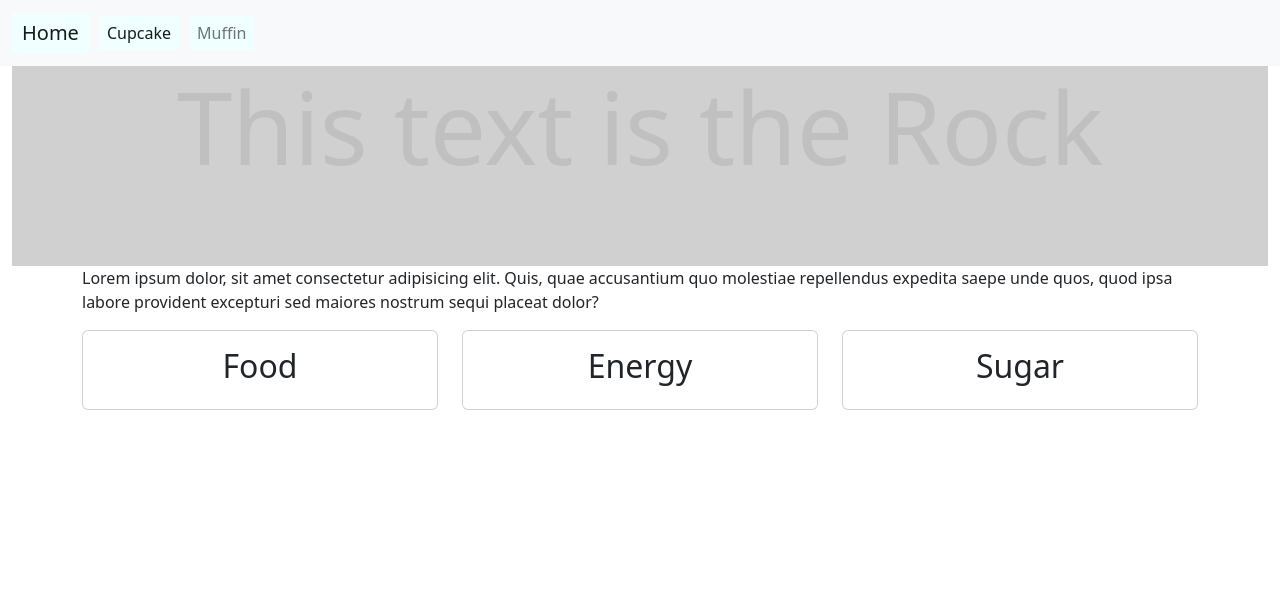
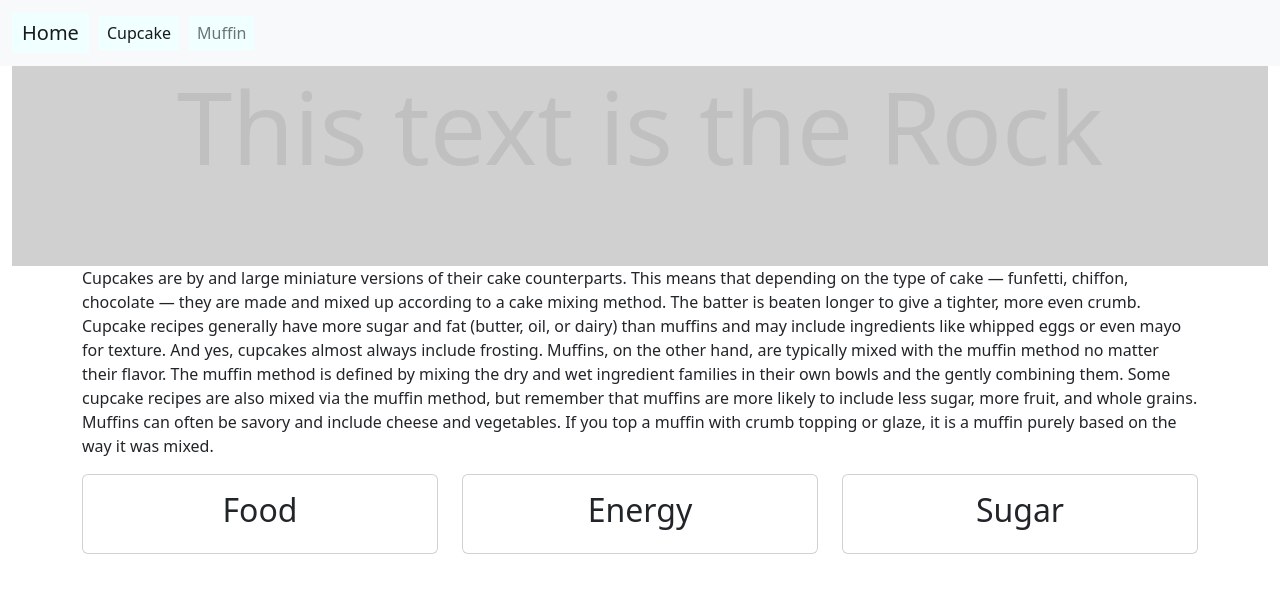
Before and after one commit to gyarab/2022_3e_wa_s2_sramkova, a plain HTML site: page index.html in a window 1280 px wide. Drawn offline with nearby package versions, Linux system fonts and the light colour scheme.

Commit message:
Add files via upload

```diff
--- a/index.html
+++ b/index.html
@@ -39,7 +39,7 @@
     </div>
 
     <div class="container">
-      <p>Lorem ipsum dolor, sit amet consectetur adipisicing elit. Quis, quae accusantium quo molestiae repellendus expedita saepe unde quos, quod ipsa labore provident excepturi sed maiores nostrum sequi placeat dolor?</p>
+      <p>Cupcakes are by and large miniature versions of their cake counterparts. This means that depending on the type of cake — funfetti, chiffon, chocolate — they are made and mixed up according to a cake mixing method. The batter is beaten longer to give a tighter, more even crumb. Cupcake recipes generally have more sugar and fat (butter, oil, or dairy) than muffins and may include ingredients like whipped eggs or even mayo for texture. And yes, cupcakes almost always include frosting. Muffins, on the other hand, are typically mixed with the muffin method no matter their flavor. The muffin method is defined by mixing the dry and wet ingredient families in their own bowls and the gently combining them. Some cupcake recipes are also mixed via the muffin method, but remember that muffins are more likely to include less sugar, more fruit, and whole grains. Muffins can often be savory and include cheese and vegetables. If you top a muffin with crumb topping or glaze, it is a muffin purely based on the way it was mixed. </p>
 
       <div class="row">
         <div class="col-sm-4">
```
